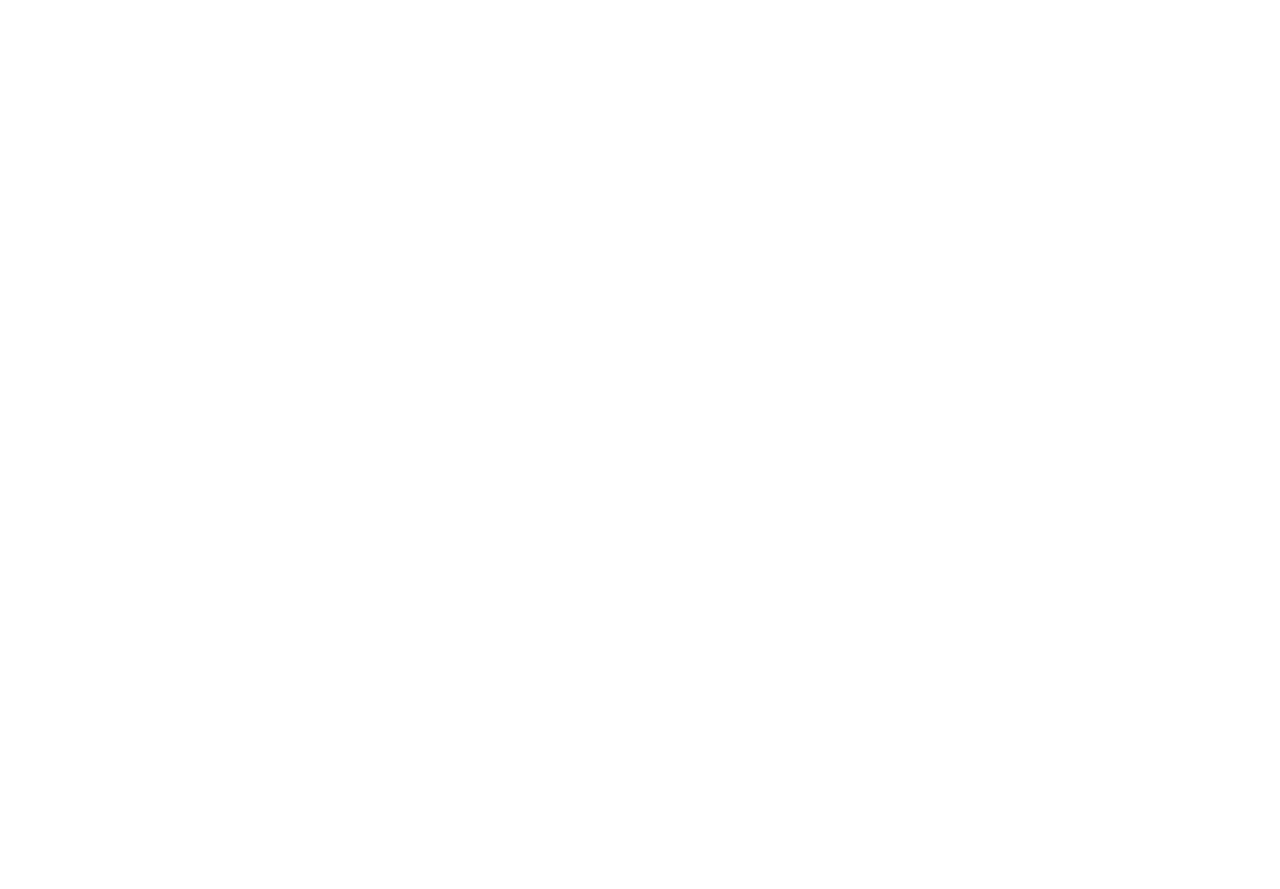
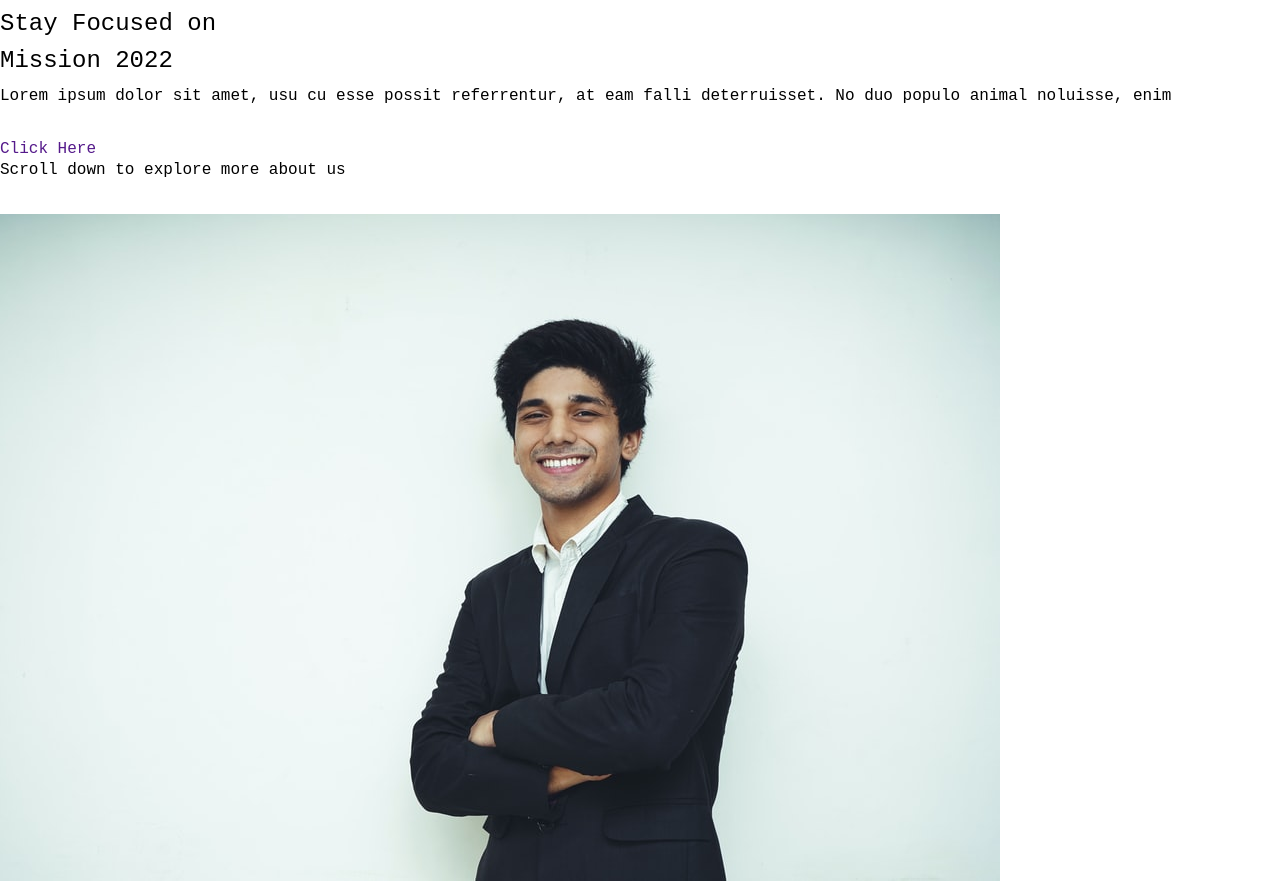
Before and after one commit to HemontoSungoh/H-Developer-03, a plain HTML site: page index.html in a window 1280 px wide. Shown: the top 889 px of the page. Before the commit the page ends 800 px from the top, so only its background shows below. Drawn offline with Linux system fonts and the light colour scheme.

Commit message:
html commit markup

```diff
--- a/index.html
+++ b/index.html
@@ -6,11 +6,58 @@
     <meta http-equiv="X-UA-Compatible" content="IE=edge">
     <meta name="viewport" content="width=device-width, initial-scale=1.0">
     <title>H-Developer-03</title>
+    <link rel="stylesheet" href="style.css">
 </head>
-<div></div>
 
 <body>
+    <!---------------Stay focused Part Start-------------------->
+    <div class="fix container_full">
+        <div class="fix container">
+            <section>
+                <div>
+                    <div class="focused_left_side">
+                        <h1>Stay Focused on</h1>
+                        <h1>Mission 2022</h1>
+                        <p>Lorem ipsum dolor sit amet, usu cu esse possit
+                            referrentur, at eam falli deterruisset. No duo populo
+                            animal noluisse, enim</p>
+                    </div>
+                    <a href="">Click Here</a>
+                    <p>Scroll down to explore more about us</p>
+                    <div class="focused_right_side">
+                        <img src="img/background-img.jpg" alt="picture">
+                    </div>
+                </div>
+            </section>
+        </div>
+    </div>
+    <!---------------Stay focused Part End-------------------->
+    <!---------------Mission 2022 start Part-------------------->
+    <div class="fix container_full">
+        <div class="fix container">
+            <section>
+                <div class="Mission_2022">
+                    <h1>My Mission in 2022</h1>
+                    <div class="Mission_single_part">
+                        <img src="img/illustrator-1.png" alt="picture">
+                        <h2>Mission</h2>
+                        <p>Amet minim mollit non deserunt
+                            ullamco est sit aliqua dolor do amet
+                            sint. Velit officia consequat duis enim
+                            velit mollit.</p>
+                    </div>
+                </div>
+            </section>
+        </div>
+    </div>
+    <!---------------Mission 2022 End Part-------------------->
+    <!---
+	<div class="fix container_full">
+		<div class="fix container">
 
+		</div>
+	</div>
+		--->
 </body>
 
 </html>
--- /dev/null
+++ b/style.css
@@ -0,0 +1,52 @@
+/*--------Typography Start----------*/
+*{
+	margin:0;
+	padding:0;
+}
+body{
+	font-family:WendyLPStd-Medium, monospace !important;
+	transition: all 0.5s ease;
+}
+body, html{
+	height:100%;
+}
+img{
+	max-width:100%;
+}
+a{
+	text-decoration:none;
+}
+a:hover{
+	text-decoration:underline;
+}
+a{
+	text-decoration:none;
+}
+h1, h2, h3, h4, h5, h6{
+	font-weight:normal;
+	margin-top:10px;
+	margin-bottom:10px;
+}
+p{
+	line-height: 150%;
+	margin-bottom: 2em;
+}
+.container_full{
+	width:100%;
+	height:auto;
+}
+
+.fix{
+	overflow:hidden;
+}
+.aligncenter{
+	display:block;
+	margin:0 auto;
+}
+.floatleft{
+	float:left;
+}
+.floatright{
+	float:right;
+}
+/*---------------Typography End----------------------*/
```
Also changed, not shown: img/background-img.jpg (added), img/illustrator-1.png (added), img/illustrator-2.png (added), img/illustrator-3.png (added).
